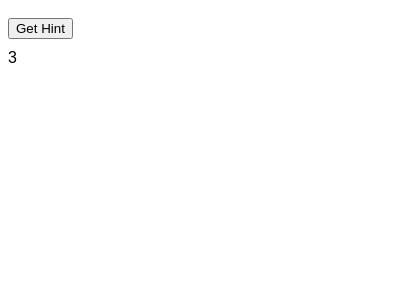
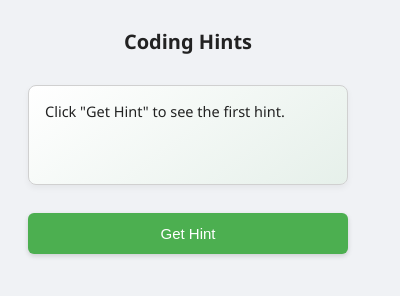
Before and after one commit to DemonSlayer256/LeetFocus, a browser extension: page extension/popup.html in a window 400 px wide. Drawn offline with Linux system fonts and the light colour scheme.

Commit message:
Updated UI

```diff
--- a/extension/popup.html
+++ b/extension/popup.html
@@ -3,22 +3,94 @@
 <head>
   <style>
     body {
-      font-family: sans-serif;
-      width: 280px;
+      font-family: "Segoe UI", Tahoma, Geneva, Verdana, sans-serif;
+      width: 320px;
+      padding: 20px;
+      background-color: #f0f2f5;
+      color: #333;
+      display: flex;
+      flex-direction: column;
+      align-items: center;
     }
+
+    h2 {
+      margin: 0 0 15px 0;
+      font-size: 20px;
+      font-weight: 600;
+      color: #222;
+      text-align: center;
+    }
+
     button {
-      margin-top: 10px;
+      margin-top: 20px;
+      padding: 12px 18px;
+      font-size: 15px;
+      font-weight: 500;
+      border: none;
+      border-radius: 6px;
+      background-color: #4CAF50;
+      color: white;
+      cursor: pointer;
+      transition: background-color 0.2s ease, transform 0.1s ease;
+      width: 100%;
+      box-shadow: 0 2px 5px rgba(0,0,0,0.15);
     }
-    .hint {
-      margin-top: 10px;
+
+    button:hover:not(:disabled) {
+      background-color: #45a049;
+      transform: translateY(-1px);
+    }
+
+    button:disabled {
+      background-color: #a5d6a7;
+      cursor: not-allowed;
+      transform: none;
+    }
+
+    .hint-container {
+      margin-top: 15px;
+      width: 100%;
+      text-align: left;
+    }
+
+    #hintOutput {
+      background: linear-gradient(145deg, #ffffff, #e6f0ea);
+      padding: 14px 16px;
+      border-radius: 8px;
+      border: 1px solid #d0d0d0;
+      min-height: 70px;
+      box-shadow: 0 3px 6px rgba(0,0,0,0.05);
       white-space: pre-wrap;
+      line-height: 1.6;
+      font-size: 14.5px;
+      color: #222;
+      font-weight: 400;
+      transition: background 0.2s ease;
+    }
+
+    #hintOutput:empty {
+      color: #999;
+      font-style: italic;
+    }
+
+    #hintCounter {
+      margin-top: 8px;
+      font-size: 13px;
+      color: #555;
+      text-align: right;
+      font-weight: 500;
     }
   </style>
 </head>
 <body>
+  <h2> Coding Hints</h2>
+
+  <div class="hint-container">
+    <div id="hintOutput">Click "Get Hint" to see the first hint.</div>
+    <div id="hintCounter"></div>
+  </div>
+
   <button id="getHintBtn">Get Hint</button>
-  <div id="hintCounter"></div>
-  <div class="hint" id="hintOutput">3</div>
 
   <script src="popup.js"></script>
 </body>
```
